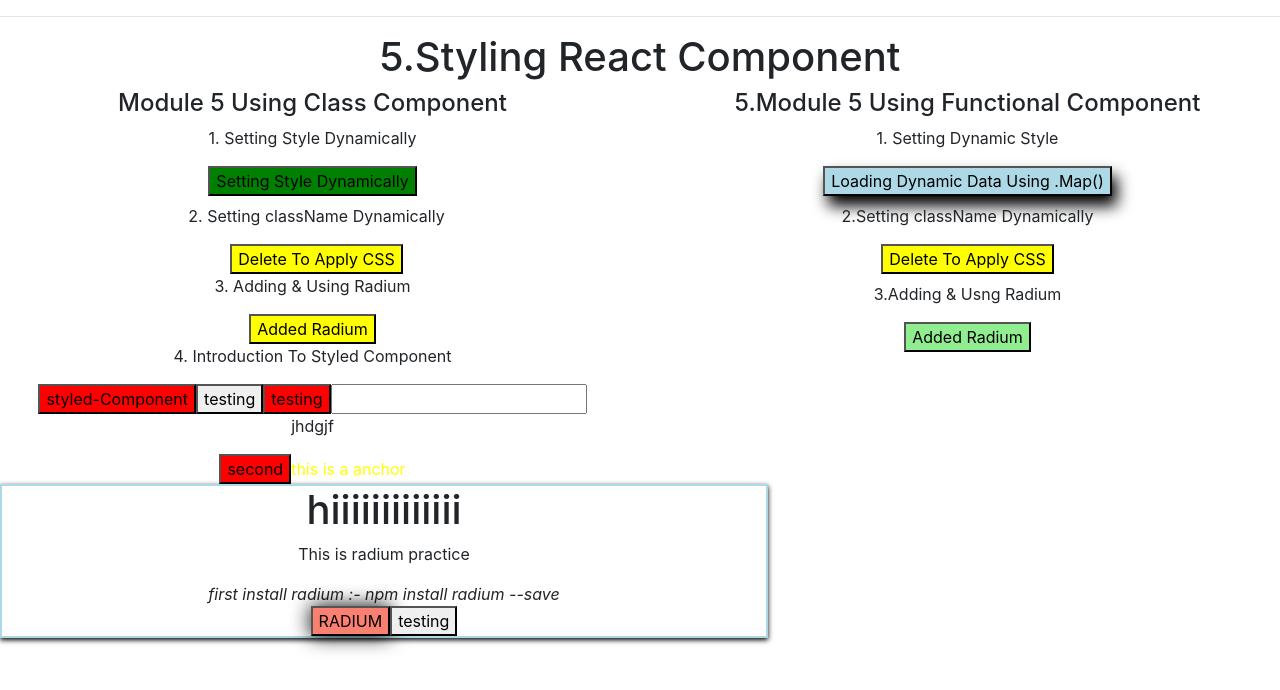
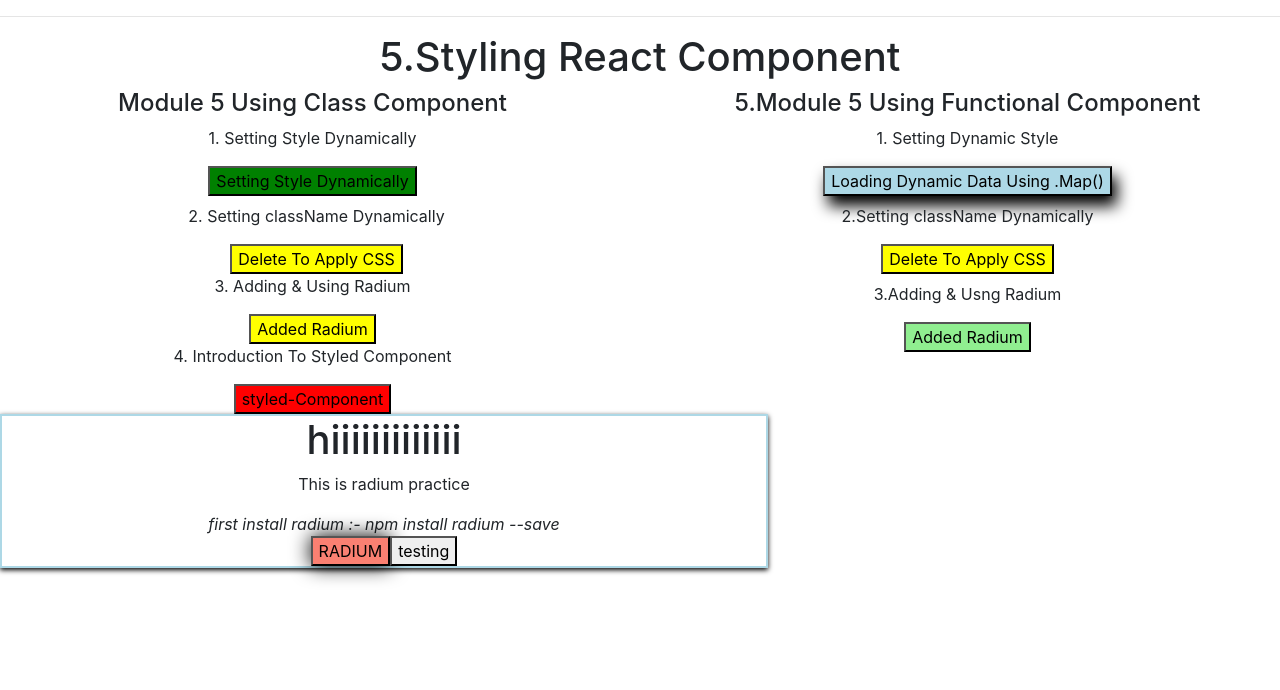
Before and after one commit to HusnainK721/my-first-app, a React (Create React App) app: page / in a window 1280 px wide. Shown: the top 690 px of the page. Built offline with nearby package versions, Linux system fonts and the light colour scheme.

Commit message:
removed extra code

```diff
--- a/src/Component/Module-5-StylingReactCompAndElement/StylingReactInClass/D-IntroductionToStyledComponent/IntroductionToStyledComponentParentC.jsx
+++ b/src/Component/Module-5-StylingReactCompAndElement/StylingReactInClass/D-IntroductionToStyledComponent/IntroductionToStyledComponentParentC.jsx
@@ -86,13 +86,6 @@ class IntroductionToStyledComponentParentC extends Component {
           styled-Component
         </StyledButton>
         {displayPersonData}
-        <button>testing</button>
-        <StyledButton>testing</StyledButton>
-
-        <input type="" />
-        <p>jhdgjf</p>
-        <StyledButton>second</StyledButton>
-        <StyledA>this is a anchor</StyledA>
       </div>
     );
   }
```
Also changed, not shown: 1 other file (tests, documents, lock files or other folders).
